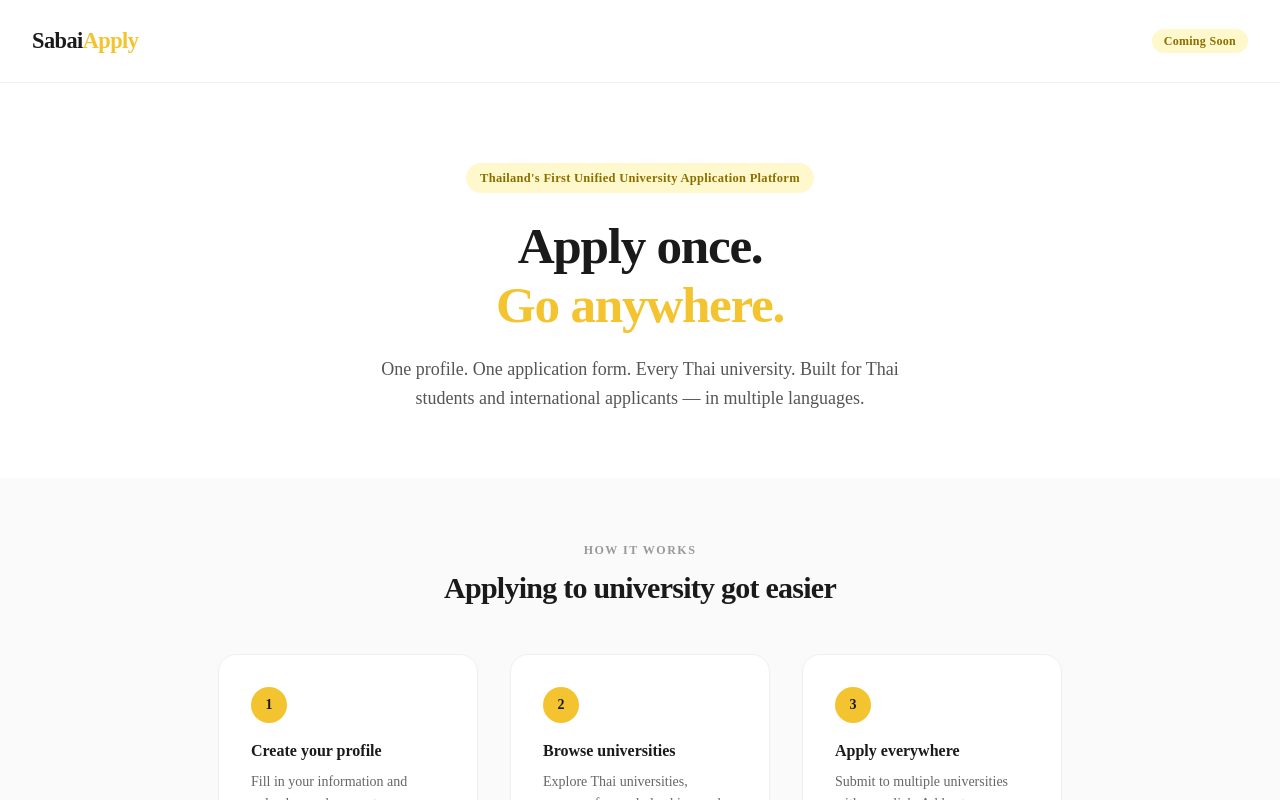
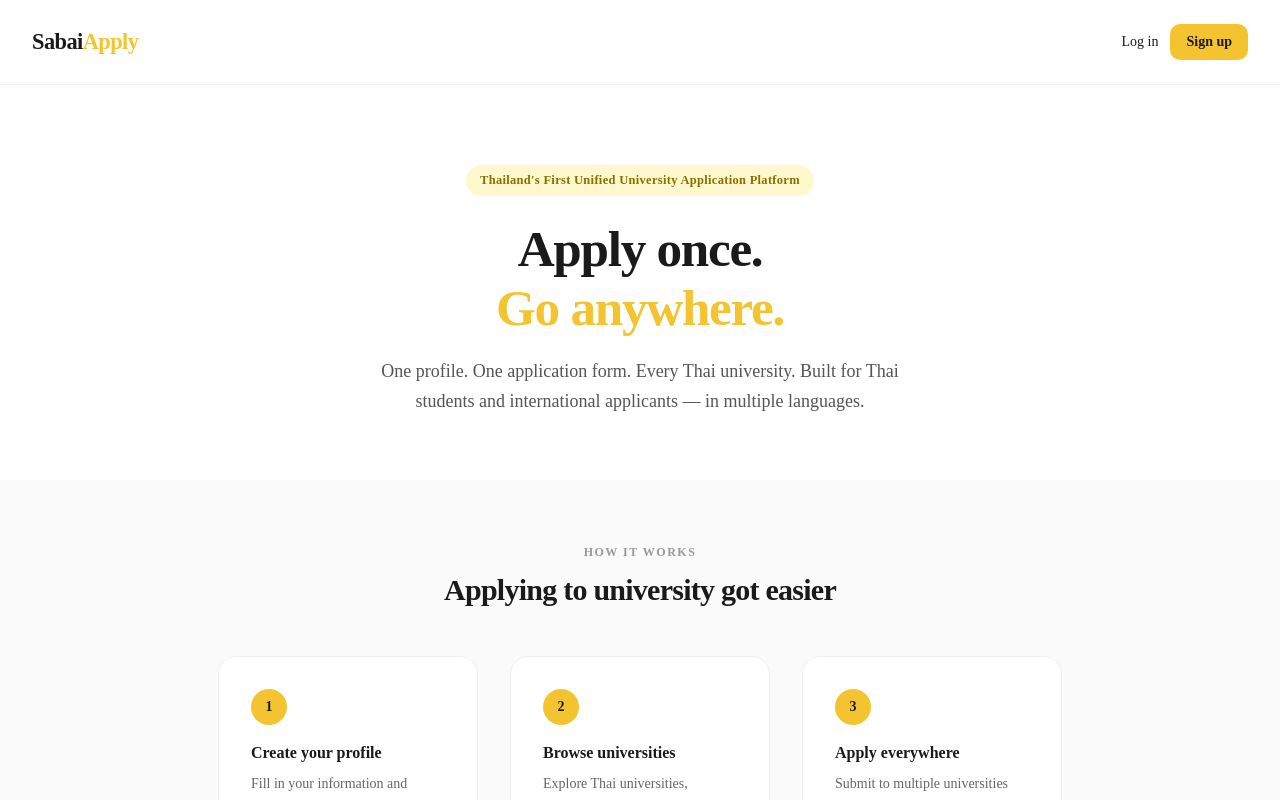
Before and after one commit to NikitaKuydin08/SabaiApply, a Next.js app: page / in a window 1280 px wide. Shown: the top 800 px of the page. Built offline with nearby package versions, Linux system fonts and the light colour scheme.

Commit message:
Add student auth: signup, login, route protection & dashboard shell

```diff
--- a/src/app/page.tsx
+++ b/src/app/page.tsx
@@ -5,8 +5,19 @@ export default function Home() {
         <div className="text-[1.4rem] font-bold tracking-tight text-[#1a1a1a]">
           Sabai<span className="text-[#F4C430]">Apply</span>
         </div>
-        <div className="bg-[#FFF8CC] text-[#8a6f00] text-xs font-semibold px-3 py-1 rounded-full tracking-wide">
-          Coming Soon
+        <div className="flex items-center gap-3">
+          <a
+            href="/login"
+            className="text-sm font-medium text-[#1a1a1a] hover:underline"
+          >
+            Log in
+          </a>
+          <a
+            href="/signup"
+            className="bg-[#F4C430] text-[#1a1a1a] text-sm font-semibold px-4 py-2 rounded-lg hover:bg-[#e6b82a] transition-colors"
+          >
+            Sign up
+          </a>
         </div>
       </nav>
 
```
